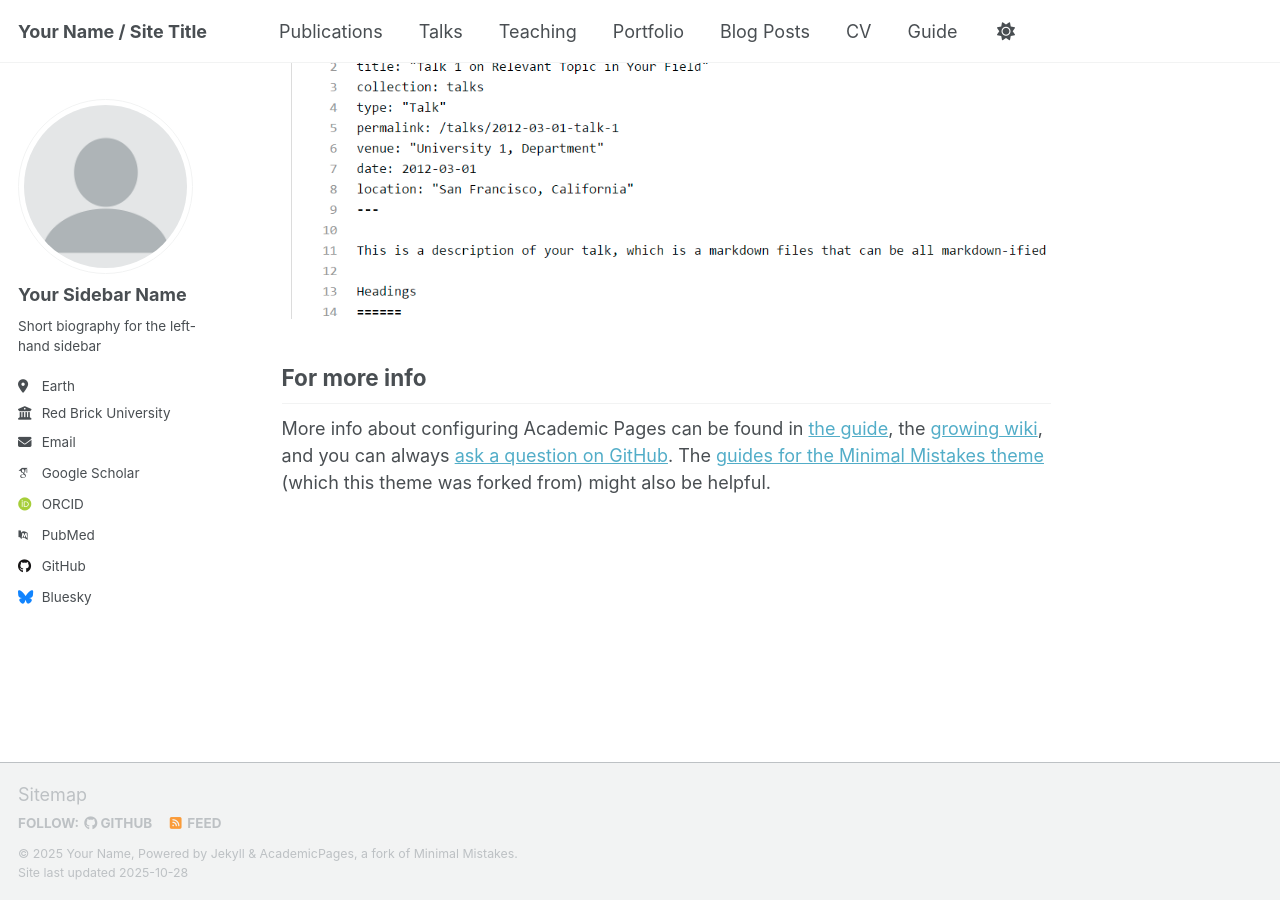
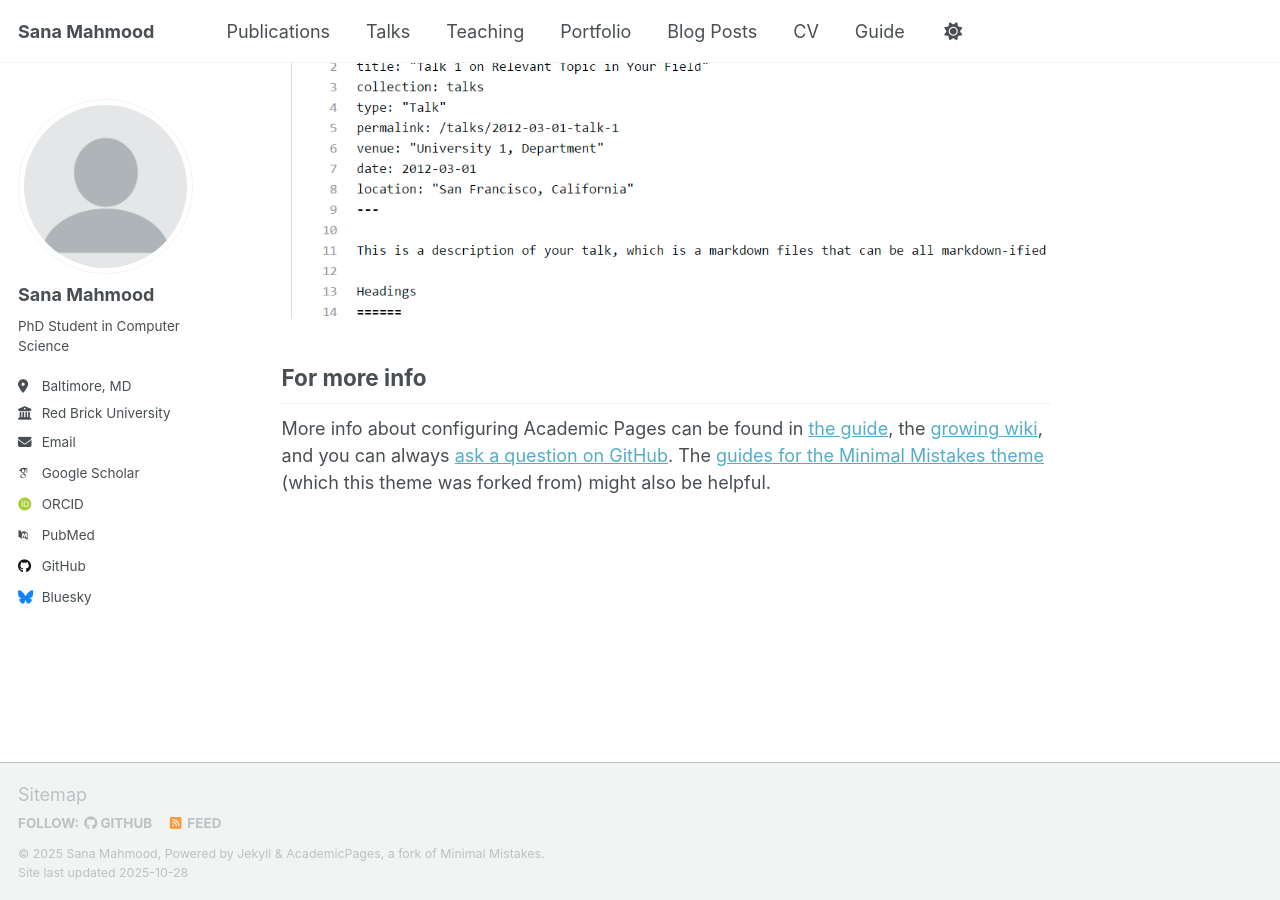
Before and after one commit to sana-mahmood/sana-mahmood.github.io, a Jekyll site: the page built from _pages/about.md, in a window 1280 px wide and 900 px high, scrolled down 2880 px. Built offline with Jekyll 4.4.1, drawn with Linux system fonts in a browser that asks for light colours; some web fonts are replaced; a script that is not in the unit is left out.

Commit message:
updating config

```diff
--- a/_config.yml
+++ b/_config.yml
@@ -9,14 +9,14 @@
 # Basic Site Settings
 locale                   : "en-US"
 site_theme               : "default" # Currently available options are "default", "air"
-title                    : "Your Name / Site Title"
+title                    : "Sana Mahmood"
 title_separator          : "-"
-name                     : &name "Your Name"
-description              : &description "Your Name's academic portfolio"   # Update this with a general description of your site, this is the default if not overridden by a page
-url                      : https://academicpages.github.io # The base hostname & protocol for your site e.g. "https://[your GitHub username].github.io",
+name                     : &name "Sana Mahmood"
+description              : &description "Personal Website"   # Update this with a general description of your site, this is the default if not overridden by a page
+url                      : https://sana-mahmood.github.io # The base hostname & protocol for your site e.g. "https://[your GitHub username].github.io",
                                                            # or if you already have some other page hosted on Github then use "https://[your GitHub username].github.io/[Your Repo Name]"
 baseurl                  : "" # the subpath of your site, e.g. "/blog"
-repository               : "academicpages/academicpages.github.io"
+repository               : "sana-mahmood/sana-mahmood.github.io"
 
 # Site Author - The following control what appear as part of the author content on the side bar.
 #               If a field is blank the icon and link will not appear, otherwise it will be shown.
@@ -24,13 +24,13 @@ repository               : "academicpages/academicpages.github.io"
 author:
   # Biographic information
   avatar           : "profile.png"
-  name             : "Your Sidebar Name"
+  name             : "Sana Mahmood"
   pronouns         : # example: "she/her"
-  bio              : "Short biography for the left-hand sidebar"
-  location         : "Earth"
+  bio              : "PhD Student in Computer Science"
+  location         : "Baltimore, MD"
   employer         : "Red Brick University"
   uri              : # URL
-  email            : "none@example.org"
+  email            : "sana.mahmood010@gmail.com"
 
   # Academic websites
   academia         : # URL
```
